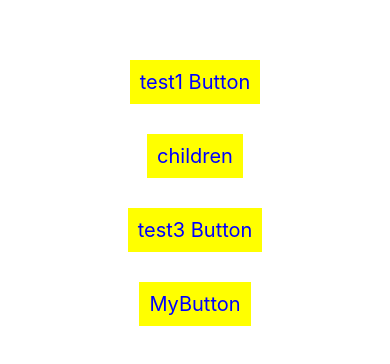
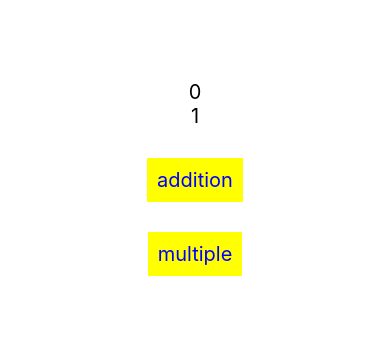
Before and after one commit to BUZZINGPolarBear/APP-Front-AstroChaser, a React Native app: screen / in a window 390 px wide. Shown: the part 244-608 px from the top of the page. Built offline with nearby package versions, Linux system fonts and the light colour scheme.

Commit message:
add: useState example

```diff
--- a/src/App.js
+++ b/src/App.js
@@ -1,3 +1,4 @@
+import React, {useState} from 'react';
 import { StatusBar } from 'expo-status-bar';
 import { StyleSheet, Text, View } from 'react-native';
 
@@ -5,13 +6,16 @@
 
 export default function App() {
   console.log("React Native App Started!");
+
+  const [addition, setAddition] = useState(0);
+  const [multiple, setMultiple] = useState(1);
   return (
     <View style={styles.container}>
       <StatusBar style="auto" />
-      <MyButton title="test1 Button" onPress ={()=> {alert('test1 Pressed.')}}/>
-      <MyButton title="test2 Button" onPress ={()=> {alert('test2 Pressed.')}}>children</MyButton>
-      <MyButton >test3 Button</MyButton>
-      <MyButton></MyButton>
+      <Text style={{fontSize: 20}}>{addition}</Text>
+      <Text style={{fontSize: 20}}>{multiple}</Text>
+      <MyButton title="addition" onPress={() => setAddition(addition + 2)} />
+      <MyButton title="multiple" onPress={() => setMultiple(multiple * 2)} />
     </View>
   );
 }
```
